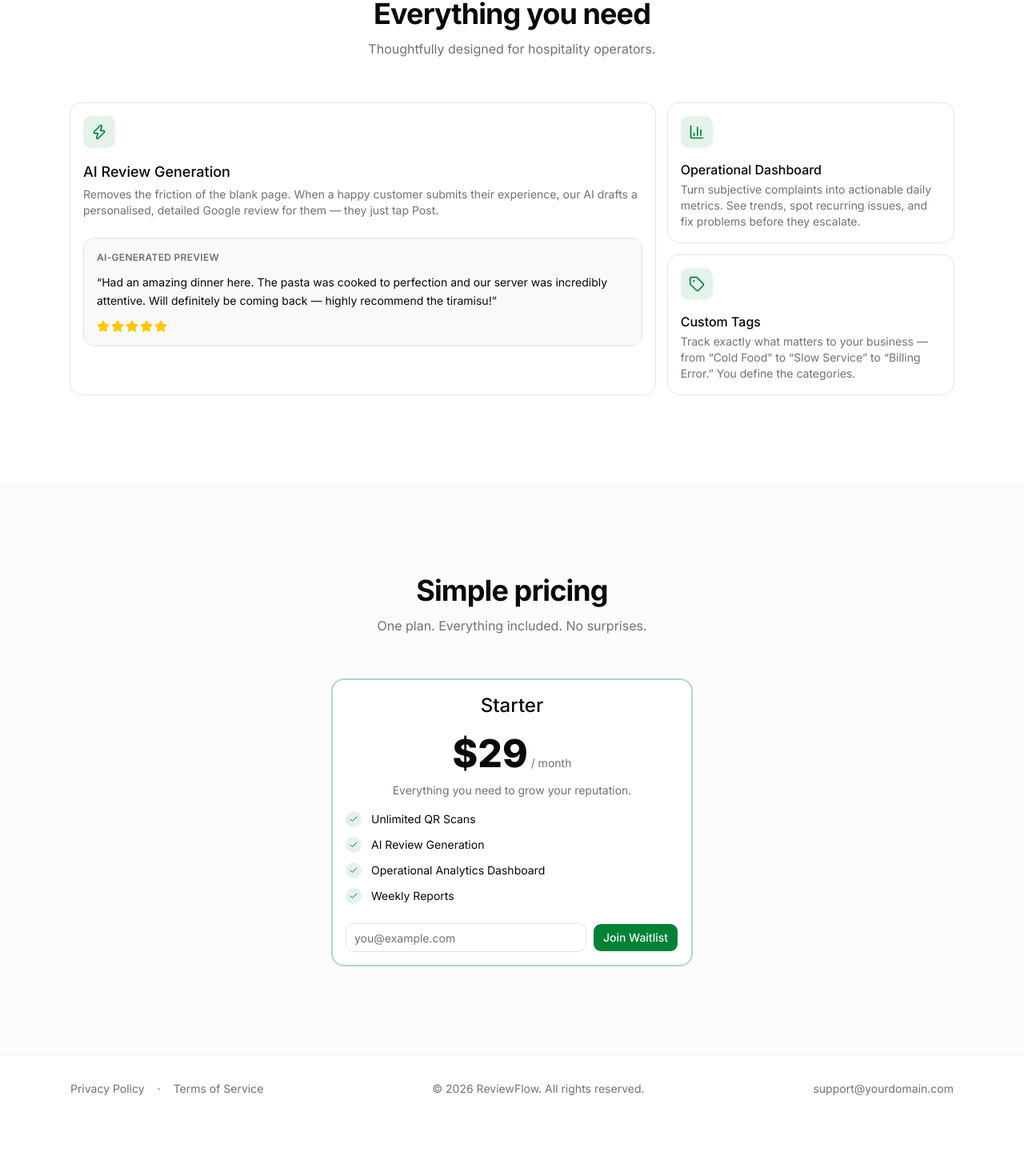
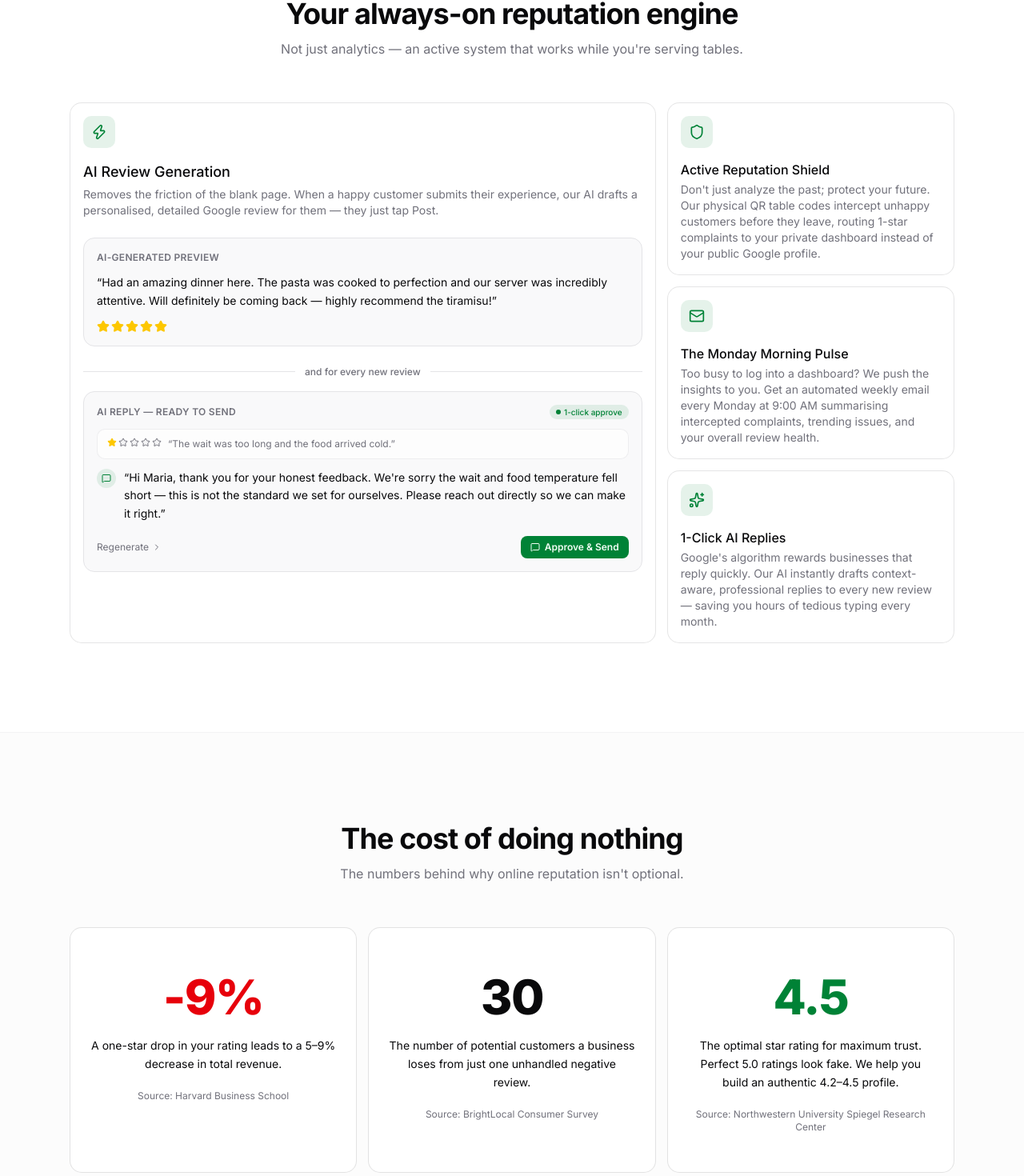
Before and after one commit to jainishan2323/google-review-app, a Next.js app in the folder apps/landing/: page / in a window 1280 px wide. Shown: the part 1993-3463 px from the top of the page at 80% size. Before the commit the page ends 3396 px from the top, so only its background shows below. Built offline with nearby package versions, Linux system fonts and the light colour scheme.

Commit message:
improved landing page

```diff
--- a/apps/landing/src/app/page.tsx
+++ b/apps/landing/src/app/page.tsx
@@ -3,9 +3,13 @@ import {
   QrCode,
   Star,
   BarChart3,
-  Tag,
   Check,
   Zap,
+  Shield,
+  Mail,
+  Sparkles,
+  MessageSquare,
+  ChevronRight,
 } from "lucide-react";
 import { Button, buttonVariants } from "@/components/ui/button";
 import {
@@ -179,16 +183,17 @@ export default function LandingPage() {
         <div className="mx-auto max-w-6xl px-4 sm:px-6">
           <div className="mb-14 text-center">
             <h2 className="text-3xl font-bold tracking-tight sm:text-4xl">
-              Everything you need
+              Your always-on reputation engine
             </h2>
             <p className="mt-3 text-muted-foreground">
-              Thoughtfully designed for hospitality operators.
+              Not just analytics — an active system that works while you&apos;re
+              serving tables.
             </p>
           </div>
 
           <div className="grid grid-cols-1 gap-4 md:grid-cols-3">
-            {/* Card 1 — spans 2 cols and 2 rows on desktop */}
-            <Card className="md:col-span-2 md:row-span-2">
+            {/* Card 1 — spans 2 cols × 3 rows on desktop */}
+            <Card className="md:col-span-2 md:row-span-3">
               <CardHeader>
                 <div className="mb-3 flex h-10 w-10 items-center justify-center rounded-lg bg-primary/10">
                   <Zap className="size-5 text-primary" />
@@ -219,37 +224,180 @@ export default function LandingPage() {
                     ))}
                   </div>
                 </div>
+
+                {/* Divider with label */}
+                <div className="mt-6 flex items-center gap-3">
+                  <div className="h-px flex-1 bg-border" />
+                  <span className="text-xs font-medium text-muted-foreground">
+                    and for every new review
+                  </span>
+                  <div className="h-px flex-1 bg-border" />
+                </div>
+
+                {/* Reply preview */}
+                <div className="mt-4 rounded-xl border border-border bg-muted/50 p-4">
+                  <div className="flex items-center justify-between">
+                    <p className="text-xs font-semibold uppercase tracking-wide text-muted-foreground">
+                      AI reply — ready to send
+                    </p>
+                    <span className="inline-flex items-center gap-1 rounded-full bg-primary/10 px-2 py-0.5 text-[10px] font-medium text-primary">
+                      <span className="size-1.5 rounded-full bg-primary" />
+                      1-click approve
+                    </span>
+                  </div>
+
+                  {/* Original review (compact) */}
+                  <div className="mt-3 flex items-start gap-2 rounded-lg border border-border/60 bg-background/60 px-3 py-2">
+                    <div className="mt-0.5 flex shrink-0 gap-0.5">
+                      <Star className="size-3 fill-yellow-400 text-yellow-400" />
+                      <Star className="size-3 fill-muted text-muted-foreground" />
+                      <Star className="size-3 fill-muted text-muted-foreground" />
+                      <Star className="size-3 fill-muted text-muted-foreground" />
+                      <Star className="size-3 fill-muted text-muted-foreground" />
+                    </div>
+                    <p className="text-xs text-muted-foreground leading-relaxed">
+                      &ldquo;The wait was too long and the food arrived cold.&rdquo;
+                    </p>
+                  </div>
+
+                  {/* Draft reply */}
+                  <div className="mt-3 flex items-start gap-2.5">
+                    <div className="flex h-6 w-6 shrink-0 items-center justify-center rounded-full bg-primary/10">
+                      <MessageSquare className="size-3 text-primary" />
+                    </div>
+                    <p className="text-sm leading-relaxed text-foreground">
+                      &ldquo;Hi Maria, thank you for your honest feedback. We&apos;re
+                      sorry the wait and food temperature fell short — this is
+                      not the standard we set for ourselves. Please reach out
+                      directly so we can make it right.&rdquo;
+                    </p>
+                  </div>
+
+                  {/* Action row */}
+                  <div className="mt-4 flex items-center justify-between">
+                    <button className="inline-flex items-center gap-1 text-xs text-muted-foreground transition-colors hover:text-foreground">
+                      Regenerate
+                      <ChevronRight className="size-3" />
+                    </button>
+                    <button className="inline-flex items-center gap-1.5 rounded-md bg-primary px-3 py-1.5 text-xs font-semibold text-primary-foreground transition-opacity hover:opacity-90">
+                      <MessageSquare className="size-3" />
+                      Approve &amp; Send
+                    </button>
+                  </div>
+                </div>
               </CardContent>
             </Card>
 
-            {/* Card 2 */}
+            {/* Card 2 — Active Reputation Shield */}
             <Card>
               <CardHeader>
                 <div className="mb-3 flex h-10 w-10 items-center justify-center rounded-lg bg-primary/10">
-                  <BarChart3 className="size-5 text-primary" />
+                  <Shield className="size-5 text-primary" />
                 </div>
-                <CardTitle>Operational Dashboard</CardTitle>
+                <CardTitle>Active Reputation Shield</CardTitle>
                 <CardDescription>
-                  Turn subjective complaints into actionable daily metrics. See
-                  trends, spot recurring issues, and fix problems before they
-                  escalate.
+                  Don&apos;t just analyze the past; protect your future. Our
+                  physical QR table codes intercept unhappy customers before
+                  they leave, routing 1-star complaints to your private
+                  dashboard instead of your public Google profile.
                 </CardDescription>
               </CardHeader>
             </Card>
 
-            {/* Card 3 */}
+            {/* Card 3 — Monday Morning Pulse */}
             <Card>
               <CardHeader>
                 <div className="mb-3 flex h-10 w-10 items-center justify-center rounded-lg bg-primary/10">
-                  <Tag className="size-5 text-primary" />
+                  <Mail className="size-5 text-primary" />
                 </div>
-                <CardTitle>Custom Tags</CardTitle>
+                <CardTitle>The Monday Morning Pulse</CardTitle>
                 <CardDescription>
-                  Track exactly what matters to your business — from &ldquo;Cold
-                  Food&rdquo; to &ldquo;Slow Service&rdquo; to &ldquo;Billing
-                  Error.&rdquo; You define the categories.
+                  Too busy to log into a dashboard? We push the insights to
+                  you. Get an automated weekly email every Monday at 9:00&nbsp;AM
+                  summarising intercepted complaints, trending issues, and your
+                  overall review health.
                 </CardDescription>
               </CardHeader>
+            </Card>
+
+            {/* Card 4 — 1-Click AI Replies */}
+            <Card>
+              <CardHeader>
+                <div className="mb-3 flex h-10 w-10 items-center justify-center rounded-lg bg-primary/10">
+                  <Sparkles className="size-5 text-primary" />
+                </div>
+                <CardTitle>1-Click AI Replies</CardTitle>
+                <CardDescription>
+                  Google&apos;s algorithm rewards businesses that reply quickly.
+                  Our AI instantly drafts context-aware, professional replies to
+                  every new review — saving you hours of tedious typing every
+                  month.
+                </CardDescription>
+              </CardHeader>
+            </Card>
+          </div>
+        </div>
+      </section>
+
+      {/* ─── The Cost of Doing Nothing ───────────────────────── */}
+      <section className="border-y border-border/40 bg-muted/30 py-20 sm:py-28">
+        <div className="mx-auto max-w-6xl px-4 sm:px-6">
+          <div className="mb-14 text-center">
+            <h2 className="text-3xl font-bold tracking-tight sm:text-4xl">
+              The cost of doing nothing
+            </h2>
+            <p className="mt-3 text-muted-foreground">
+              The numbers behind why online reputation isn&apos;t optional.
+            </p>
+          </div>
+
+          <div className="grid grid-cols-1 gap-4 md:grid-cols-3">
+            {/* Stat 1 */}
+            <Card className="text-center">
+              <CardContent className="px-6 pb-8 pt-10">
+                <p className="text-6xl font-extrabold tracking-tight text-destructive">
+                  -9%
+                </p>
+                <p className="mt-5 text-sm leading-relaxed text-foreground">
+                  A one-star drop in your rating leads to a 5–9% decrease in
+                  total revenue.
+                </p>
+                <p className="mt-5 text-xs text-muted-foreground">
+                  Source: Harvard Business School
+                </p>
+              </CardContent>
+            </Card>
+
+            {/* Stat 2 */}
+            <Card className="text-center">
+              <CardContent className="px-6 pb-8 pt-10">
+                <p className="text-6xl font-extrabold tracking-tight text-foreground">
+                  30
+                </p>
+                <p className="mt-5 text-sm leading-relaxed text-foreground">
+                  The number of potential customers a business loses from just
+                  one unhandled negative review.
+                </p>
+                <p className="mt-5 text-xs text-muted-foreground">
+                  Source: BrightLocal Consumer Survey
+                </p>
+              </CardContent>
+            </Card>
+
+            {/* Stat 3 */}
+            <Card className="text-center">
+              <CardContent className="px-6 pb-8 pt-10">
+                <p className="text-6xl font-extrabold tracking-tight text-primary">
+                  4.5
+                </p>
+                <p className="mt-5 text-sm leading-relaxed text-foreground">
+                  The optimal star rating for maximum trust. Perfect 5.0 ratings
+                  look fake. We help you build an authentic 4.2–4.5 profile.
+                </p>
+                <p className="mt-5 text-xs text-muted-foreground">
+                  Source: Northwestern University Spiegel Research Center
+                </p>
+              </CardContent>
             </Card>
           </div>
         </div>
```
Also changed, not shown: 2 other files (tests, documents, lock files or other folders).
